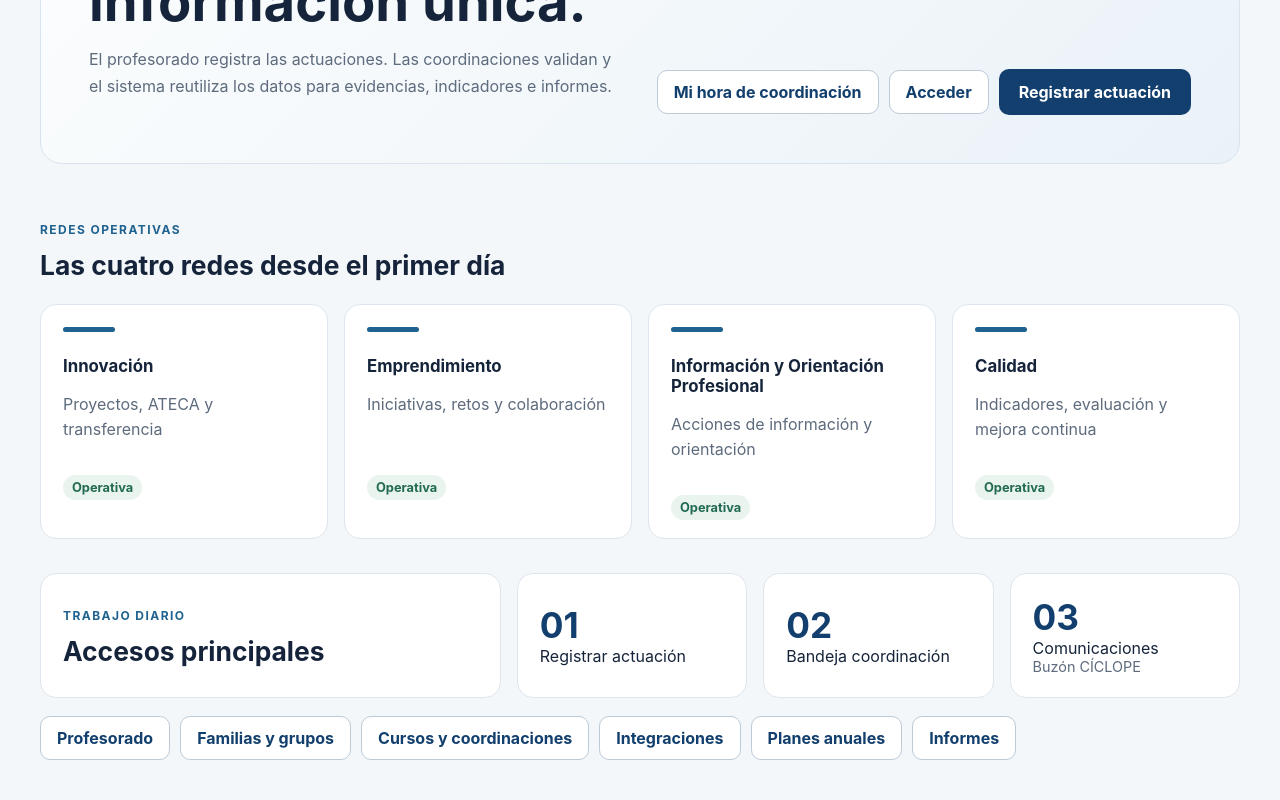
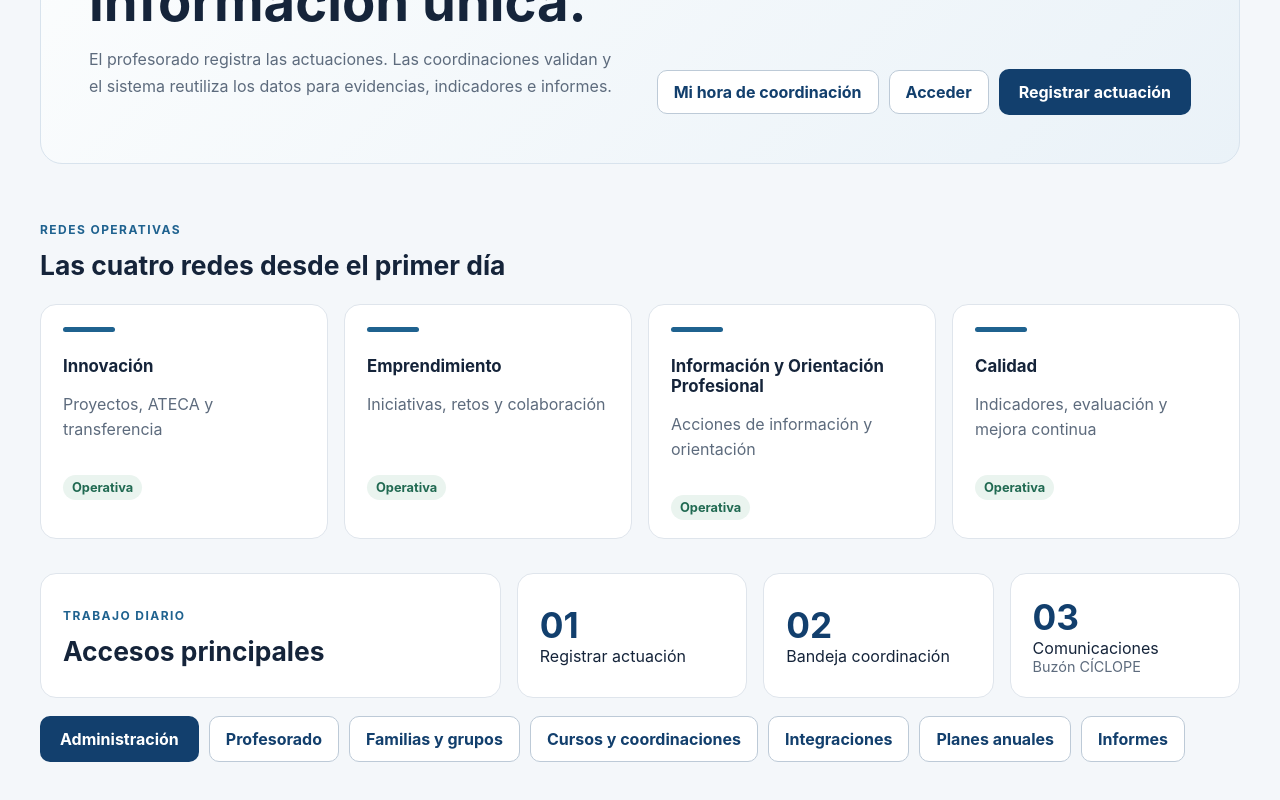
Before and after one commit to atreyu1968/Ciclope, a Next.js app in the folder apps/web/: page / in a window 1280 px wide. Shown: the part 354-1154 px from the top of the page. Built offline with nearby package versions, Linux system fonts and the light colour scheme; no server answers.

Commit message:
feat: expose administration hub from home

```diff
--- a/apps/web/src/app/page.tsx
+++ b/apps/web/src/app/page.tsx
@@ -42,6 +42,7 @@ export default function Home() {
         <div className="metric"><strong>03</strong><a href="/comunicaciones">Comunicaciones</a><a className="hint" href="/buzon">Buzón CÍCLOPE</a></div>
       </section>
       <section className="quickLinks">
+        <a className="primaryButton" href="/admin">Administración</a>
         <a className="secondaryButton" href="/admin/profesorado">Profesorado</a>
         <a className="secondaryButton" href="/admin/estructura">Familias y grupos</a>
         <a className="secondaryButton" href="/admin/cursos">Cursos y coordinaciones</a>
```
